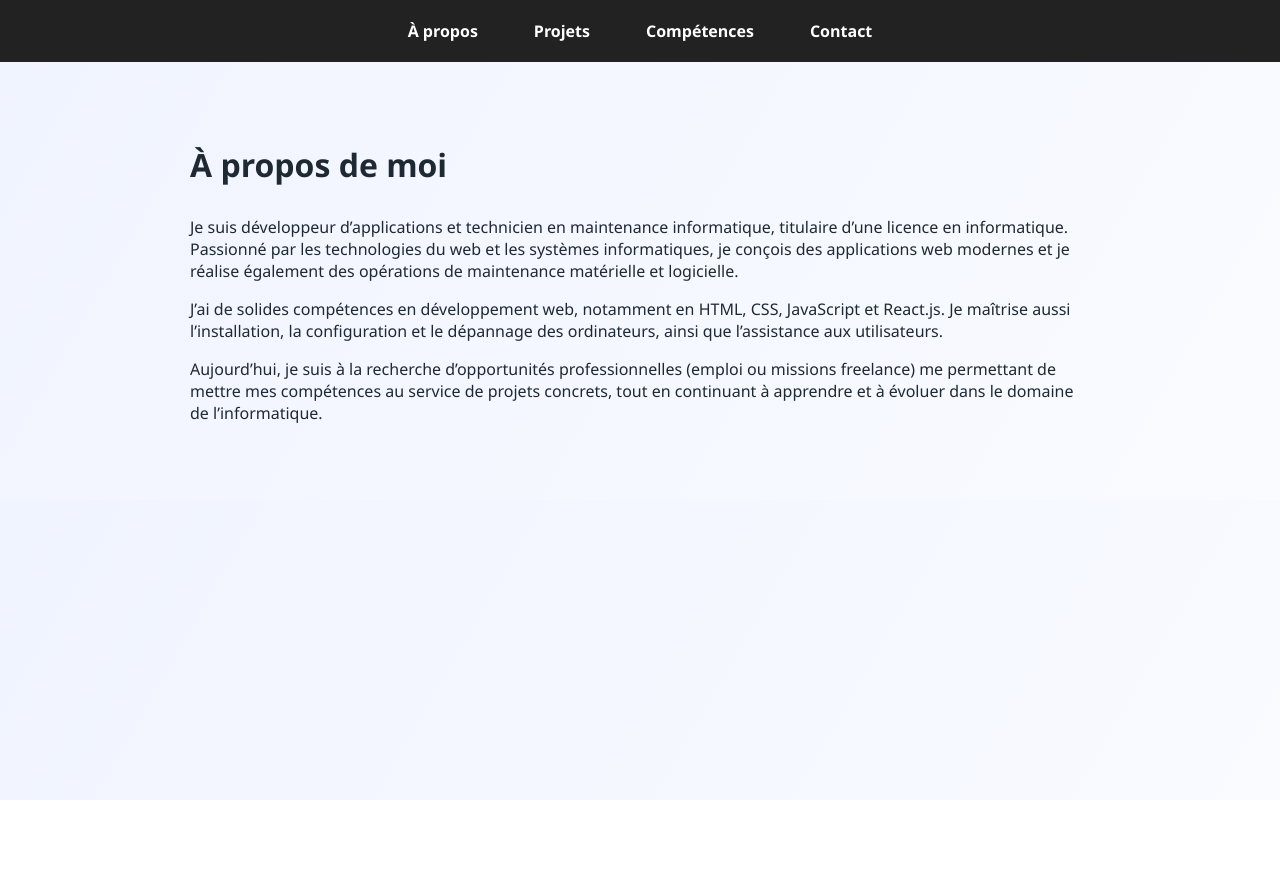
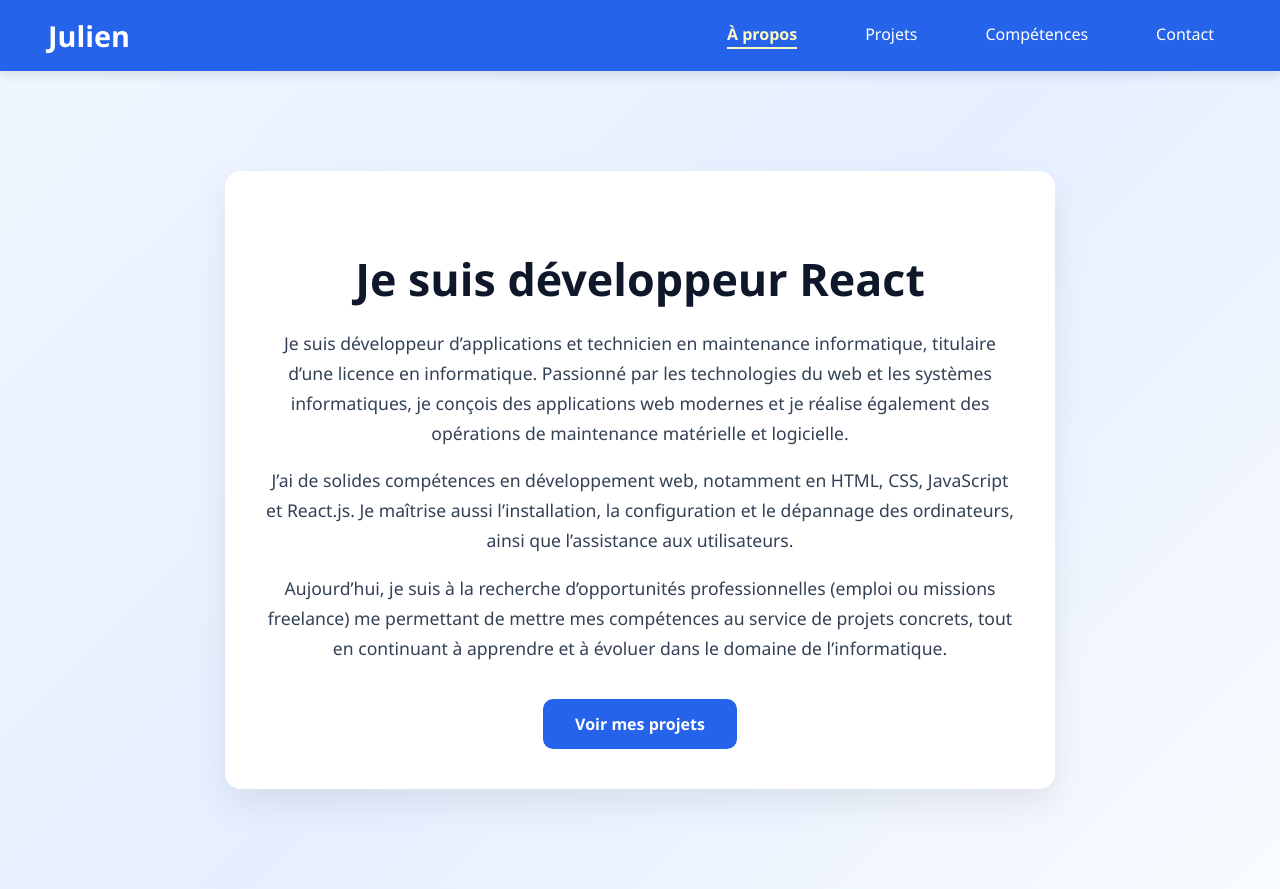
Before and after one commit to julienfabrice/portfolio-react-julien, a React (Create React App) app: page / in a window 1280 px wide. Before the commit the page ends 800 px from the top, so only its background shows below. Built offline with nearby package versions, Linux system fonts and the light colour scheme.

Commit message:
Amélioration de la page d'accueil : Hero animé, Header bleu pro et bouton projets

```diff
--- /dev/null
+++ b/src/components/About.css
@@ -0,0 +1,65 @@
+/* Wrapper général */
+.hero-wrapper {
+  min-height: calc(100vh - 80px); /* laisse la place à la navbar */
+  display: flex;
+  justify-content: center;
+  align-items: center;
+  padding: 2rem;
+  background: #f0f4f8;
+}
+
+/* Carte Hero */
+.hero-card {
+  max-width: 800px;
+  width: 100%;
+  background: white;
+  padding: 3rem;
+  border-radius: 16px;
+  box-shadow: 0 20px 40px rgba(0, 0, 0, 0.08);
+  text-align: center;
+}
+
+/* Titre */
+.hero-card h1 {
+  font-size: 2.4rem;
+  color: #2563eb;
+  margin-bottom: 1.5rem;
+}
+
+/* Texte */
+.hero-card p {
+  font-size: 1.1rem;
+  color: #1f2937;
+  line-height: 1.7;
+  margin-bottom: 1rem;
+}
+
+/* Bouton */
+.hero-btn {
+  display: inline-block;
+  margin-top: 2rem;
+  padding: 0.9rem 2.2rem;
+  background: #2563eb;
+  color: white;
+  border-radius: 12px;
+  font-weight: 600;
+  text-decoration: none;
+  transition: all 0.3s ease;
+}
+
+.hero-btn:hover {
+  background: #1d4ed8;
+  transform: translateY(-3px);
+  box-shadow: 0 8px 20px rgba(37, 99, 235, 0.35);
+}
+
+/* Mobile */
+@media (max-width: 768px) {
+  .hero-card {
+    padding: 2rem;
+  }
+
+  .hero-card h1 {
+    font-size: 2rem;
+  }
+}
--- a/src/components/About.js
+++ b/src/components/About.js
@@ -1,33 +1,7 @@
-import React from "react";
+import Hero from "../components/Hero";
 
 function About() {
-  return (
-    <div className="container">
-      <h1>À propos de moi</h1>
-
-      <p>
-        Je suis développeur d’applications et technicien en maintenance
-        informatique, titulaire d’une licence en informatique. Passionné par les
-        technologies du web et les systèmes informatiques, je conçois des
-        applications web modernes et je réalise également des opérations de
-        maintenance matérielle et logicielle.
-      </p>
-
-      <p>
-        J’ai de solides compétences en développement web, notamment en HTML,
-        CSS, JavaScript et React.js. Je maîtrise aussi l’installation, la
-        configuration et le dépannage des ordinateurs, ainsi que l’assistance
-        aux utilisateurs.
-      </p>
-
-      <p>
-        Aujourd’hui, je suis à la recherche d’opportunités professionnelles
-        (emploi ou missions freelance) me permettant de mettre mes compétences
-        au service de projets concrets, tout en continuant à apprendre et à
-        évoluer dans le domaine de l’informatique.
-      </p>
-    </div>
-  );
+  return <Hero />;  // Plus de texte en doublon, tout est dans Hero
 }
 
 export default About;
--- /dev/null
+++ b/src/components/Header.css
@@ -0,0 +1,92 @@
+.navbar {
+  display: flex;
+  justify-content: space-between;
+  align-items: center;
+  padding: 1rem 3rem;
+  background: #2563eb; /* bleu */
+  color: white;
+  box-shadow: 0 4px 10px rgba(0, 0, 0, 0.1);
+  position: sticky;
+  top: 0;
+  z-index: 100;
+}
+
+.logo {
+  font-size: 1.8rem;
+  font-weight: bold;
+  color: white;
+  text-decoration: none;
+}
+
+/* Liens grands écrans */
+.nav-links {
+  display: flex;
+  gap: 2rem;
+}
+
+.nav-links a {
+  text-decoration: none;
+  color: white;
+  font-weight: 500;
+  transition: all 0.3s ease;
+}
+
+.nav-links a:hover,
+.nav-links a.active {
+  color: #fef9c3;
+  font-weight: 600;
+  border-bottom: 2px solid #fef9c3;
+  padding-bottom: 2px;
+}
+
+/* Burger menu */
+.burger {
+  display: none;
+  cursor: pointer;
+  flex-direction: column;
+  gap: 5px;
+}
+
+.burger div {
+  width: 25px;
+  height: 3px;
+  background-color: white;
+  transition: all 0.3s ease;
+}
+
+/* Animation burger */
+.burger.toggle .line1 {
+  transform: rotate(-45deg) translate(-5px, 6px);
+}
+.burger.toggle .line2 {
+  opacity: 0;
+}
+.burger.toggle .line3 {
+  transform: rotate(45deg) translate(-5px, -6px);
+}
+
+/* Mobile */
+@media (max-width: 768px) {
+  .nav-links {
+    position: absolute;
+    right: 0;
+    top: 65px;
+    height: calc(100vh - 65px);
+    background-color: #2563eb;
+    flex-direction: column;
+    align-items: center;
+    width: 100%;
+    transform: translateX(100%);
+    transition: transform 0.3s ease-in-out;
+    gap: 2rem;
+    padding-top: 2rem;
+  }
+
+  .nav-links.open {
+    transform: translateX(0%);
+  }
+
+  .burger {
+    display: flex;
+  }
+}
--- a/src/components/Header.js
+++ b/src/components/Header.js
@@ -1,33 +1,41 @@
-import React from "react";
-import { Link } from "react-router-dom";
+import React, { useState } from "react";
+import { NavLink } from "react-router-dom";
+import "./Header.css";
 
-function Header() {
+export default function Header() {
+  const [isOpen, setIsOpen] = useState(false);
+
   return (
-    <nav
-      style={{
-        padding: "20px",
-        backgroundColor: "#222",
-        display: "flex",
-        gap: "20px",
-      }}
-    >
-      <Link style={{ color: "#fff", textDecoration: "none" }} to="/">
-        À propos
-      </Link>
+    <nav className="navbar">
+      <div className="logo">Julien</div>
 
-      <Link style={{ color: "#fff", textDecoration: "none" }} to="/projects">
-        Projets
-      </Link>
+      <div className={`nav-links ${isOpen ? "open" : ""}`}>
+        <NavLink to="/" end onClick={() => setIsOpen(false)}>
+          À propos
+        </NavLink>
 
-      <Link style={{ color: "#fff", textDecoration: "none" }} to="/skills">
-        Compétences
-      </Link>
+        <NavLink to="/projects" onClick={() => setIsOpen(false)}>
+          Projets
+        </NavLink>
 
-      <Link style={{ color: "#fff", textDecoration: "none" }} to="/contact">
-        Contact
-      </Link>
+        <NavLink to="/skills" onClick={() => setIsOpen(false)}>
+          Compétences
+        </NavLink>
+
+        <NavLink to="/contact" onClick={() => setIsOpen(false)}>
+          Contact
+        </NavLink>
+      </div>
+
+      {/* Burger menu */}
+      <div
+        className={`burger ${isOpen ? "toggle" : ""}`}
+        onClick={() => setIsOpen(!isOpen)}
+      >
+        <div className="line1"></div>
+        <div className="line2"></div>
+        <div className="line3"></div>
+      </div>
     </nav>
   );
 }
-
-export default Header;
--- /dev/null
+++ b/src/components/Hero.css
@@ -0,0 +1,102 @@
+/* Ajout keyframes pour fade-in et slide-up */
+@keyframes fadeUp {
+  0% {
+    opacity: 0;
+    transform: translateY(20px);
+  }
+  100% {
+    opacity: 1;
+    transform: translateY(0);
+  }
+}
+
+/* HERO WRAPPER */
+.hero {
+  background: linear-gradient(135deg, #f0f6ff 0%, #e6efff 50%, #f8fbff 100%);
+  padding: 100px 20px;
+  display: flex;
+  justify-content: center;
+  align-items: center;
+  text-align: center;
+}
+
+/* CARTE HERO */
+.hero-card {
+  max-width: 750px;
+  background: white;
+  padding: 40px;
+  border-radius: 16px;
+  box-shadow: 0 15px 35px rgba(0, 0, 0, 0.08);
+  /* Animation pour tout le contenu */
+  animation: fadeUp 0.8s ease forwards;
+}
+
+/* GRAND TITRE */
+.hero-card h1 {
+  font-size: 2.8rem;
+  font-weight: 700;
+  color: #0f172a;
+  margin-bottom: 20px;
+  animation: fadeUp 1s ease forwards;
+  animation-delay: 0.2s;
+  opacity: 0;
+}
+
+/* PARAGRAPHES */
+.hero-card p {
+  font-size: 1.1rem;
+  color: #334155;
+  line-height: 1.7;
+  margin-bottom: 16px;
+  opacity: 0;
+  animation: fadeUp 1s ease forwards;
+}
+
+/* Définir un délai progressif pour chaque paragraphe */
+.hero-card p:nth-of-type(1) {
+  animation-delay: 0.4s;
+}
+
+.hero-card p:nth-of-type(2) {
+  animation-delay: 0.6s;
+}
+
+.hero-card p:nth-of-type(3) {
+  animation-delay: 0.8s;
+}
+
+/* BOUTON BLEU */
+.hero-btn {
+  display: inline-block;
+  margin-top: 20px;
+  padding: 14px 32px;
+  background: #2563eb;
+  color: white;
+  text-decoration: none;
+  border-radius: 10px;
+  font-weight: 600;
+  transition: background 0.2s ease, transform 0.2s ease;
+  opacity: 0;
+  animation: fadeUp 1s ease forwards;
+  animation-delay: 1s;
+}
+
+.hero-btn:hover {
+  background: #1e40af;
+  transform: translateY(-2px);
+}
+
+/* MOBILE */
+@media (max-width: 768px) {
+  .hero-card {
+    padding: 30px 20px;
+  }
+
+  .hero-card h1 {
+    font-size: 2.2rem;
+  }
+
+  .hero-card p {
+    font-size: 1rem;
+  }
+}
--- /dev/null
+++ b/src/components/Hero.js
@@ -0,0 +1,43 @@
+import { Link } from "react-router-dom";
+import "./Hero.css";
+
+function Hero() {
+  return (
+    <section className="hero">
+      <div className="hero-card">
+        {/* GRAND TITRE */}
+        <h1>Je suis développeur React</h1>
+
+        {/* TROIS PARAGRAPHES */}
+        <p>
+          Je suis développeur d’applications et technicien en maintenance
+          informatique, titulaire d’une licence en informatique. Passionné par
+          les technologies du web et les systèmes informatiques, je conçois des
+          applications web modernes et je réalise également des opérations de
+          maintenance matérielle et logicielle.
+        </p>
+
+        <p>
+          J’ai de solides compétences en développement web, notamment en HTML,
+          CSS, JavaScript et React.js. Je maîtrise aussi l’installation, la
+          configuration et le dépannage des ordinateurs, ainsi que l’assistance
+          aux utilisateurs.
+        </p>
+
+        <p>
+          Aujourd’hui, je suis à la recherche d’opportunités professionnelles
+          (emploi ou missions freelance) me permettant de mettre mes compétences
+          au service de projets concrets, tout en continuant à apprendre et à
+          évoluer dans le domaine de l’informatique.
+        </p>
+
+        {/* BOUTON BLEU CENTRÉ */}
+        <Link to="/projects" className="hero-btn">
+          Voir mes projets
+        </Link>
+      </div>
+    </section>
+  );
+}
+
+export default Hero;
--- a/src/components/Projects.js
+++ b/src/components/Projects.js
@@ -11,7 +11,7 @@ const Projects = () => {
           title="Job Board React"
           description="Job board moderne avec React Router, pages dynamiques et Dark Mode."
           tech="React, React Router, CSS"
-          github="https://github.com/julienfabrice Portfolio"
+          github="https://github.com/julienfabrice/react-job-board"
           live="https://cute-faun-069892.netlify.app"
         />
 
@@ -19,11 +19,12 @@ const Projects = () => {
           title="Portfolio React"
           description="Portfolio personnel pour présenter mes projets et compétences."
           tech="React, CSS"
-          github="https://github.com/julienfabrice Portfolio"
+          github="https://github.com/julienfabrice/react-job-board"
           live="https://cute-faun-069892.netlify.app"
         />
       </div>
     </section>
+
   );
 };
 
```
